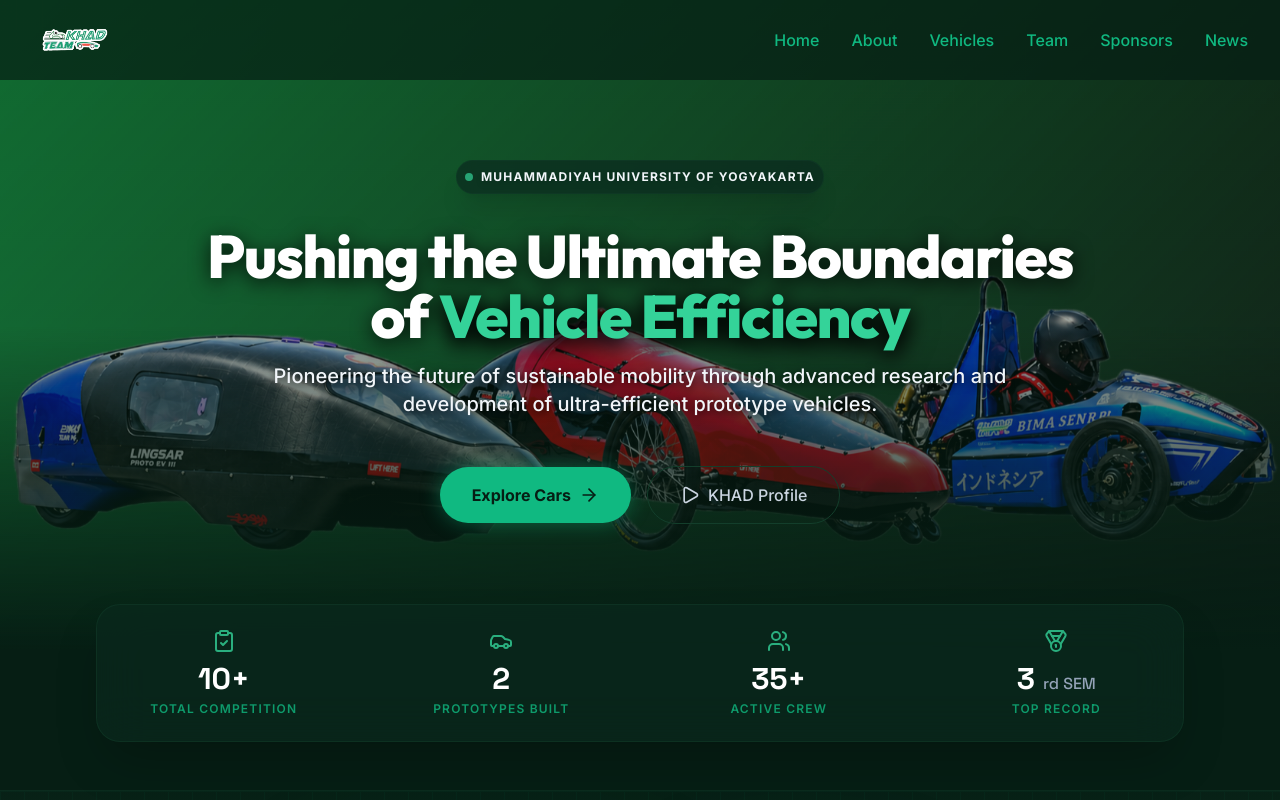
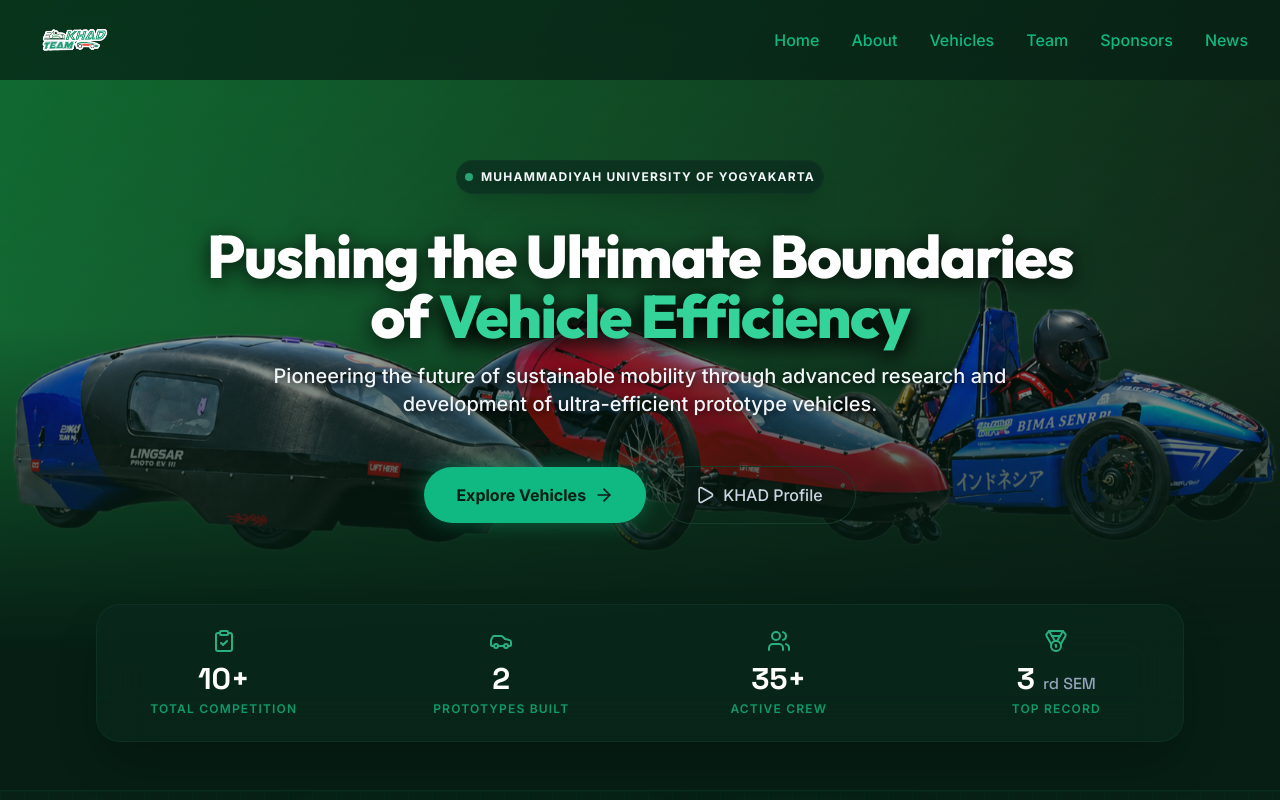
Before and after one commit to Faizaditya-oss/KHAD_web2026, a React (Vite) app: page / in a window 1280 px wide. Shown: the top 800 px of the page. Built offline with nearby package versions, Linux system fonts and the light colour scheme.

Commit message:
Add the solve problem deploying to vercel app

```diff
--- a/src/pages/About.jsx
+++ b/src/pages/About.jsx
@@ -10,7 +10,7 @@
 import bgCard from '../assets/bgHome/bgCard.jpg';
 import lingsarBg from '../assets/mobil/vision.JPG';
 import arunaBg from '../assets/mobil/DesignBody.jpeg';
-import bgHero from '../assets/bgHome/LandPage.JPG';
+import bgHero from '../assets/bgHome/LandPage.jpg';
 
 const phases = [
   {
--- a/src/pages/Home.jsx
+++ b/src/pages/Home.jsx
@@ -72,7 +72,7 @@
 
           <div className="flex flex-col sm:flex-row items-center justify-center gap-4">
             <Link to="/vehicles" className="w-full sm:w-auto px-8 py-4 rounded-full bg-emerald-500 hover:bg-white text-khad-dark font-bold transition-all duration-300 shadow-[0_0_20px_rgba(16,185,129,0.4)]  flex items-center justify-center gap-2 group">
-              Explore Cars
+              Explore Vehicles
               <ArrowRight className="w-5 h-5 group-hover:translate-x-1 transition-transform" />
             </Link>
             <button
```
